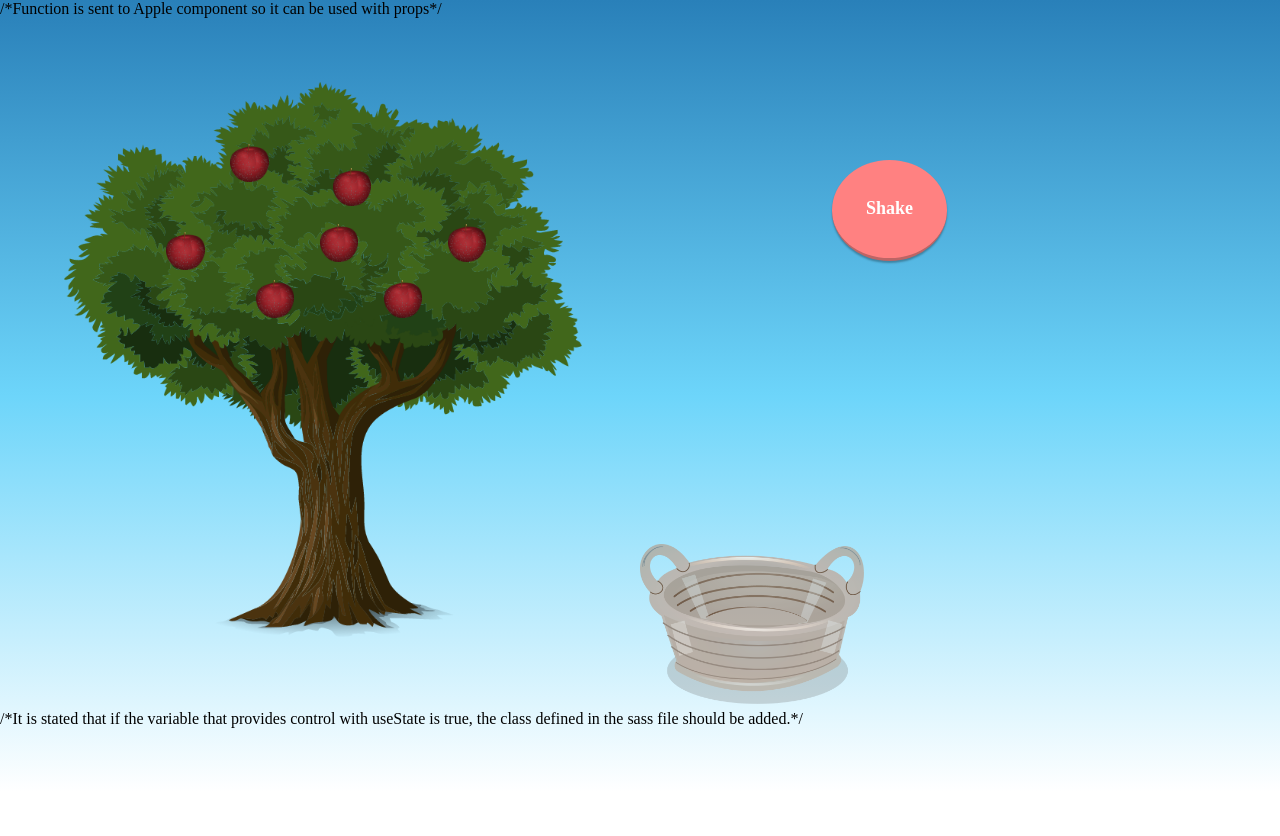
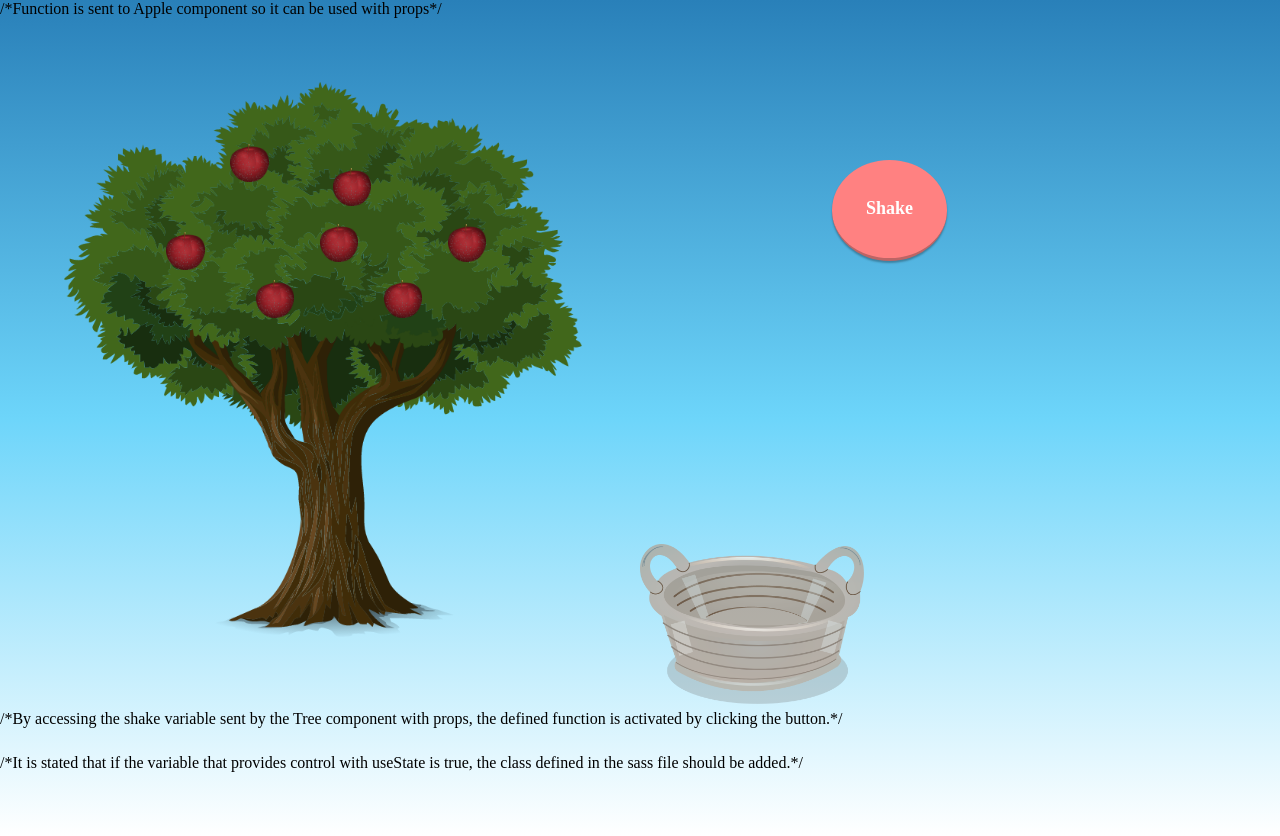
Before and after one commit to Senakbulut/shaking-tree-app, a React app: page / in a window 1280 px wide. Before the commit the page ends 800 px from the top, so only its background shows below. Built offline with nearby package versions, Linux system fonts and the light colour scheme.

Commit message:
comment lines added

```diff
--- a/src/components/ShakeButton/ShakeButton.js
+++ b/src/components/ShakeButton/ShakeButton.js
@@ -5,6 +5,7 @@ function ShakeButton(props) {
 
     return (
         <div>
+        /*By accessing the shake variable sent by the Tree component with props, the defined function is activated by clicking the button.*/
             <div className="containerButton" >
                 <div className="wrapperButton" onClick={props.shake} >
                 <a href="#" className="buttonCircle">Shake</a>
```
